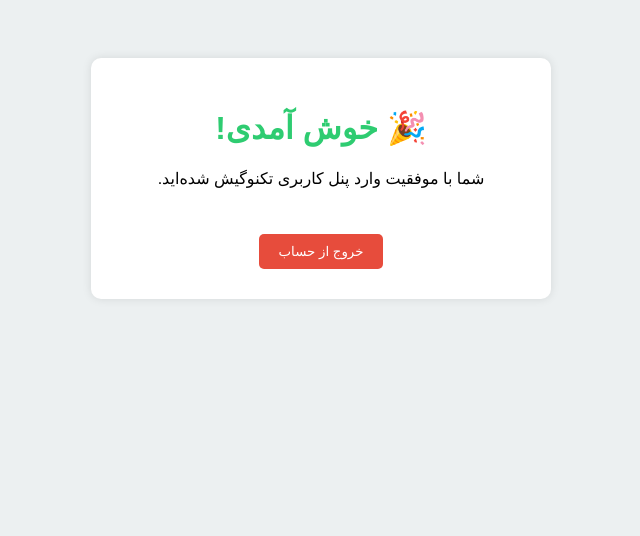
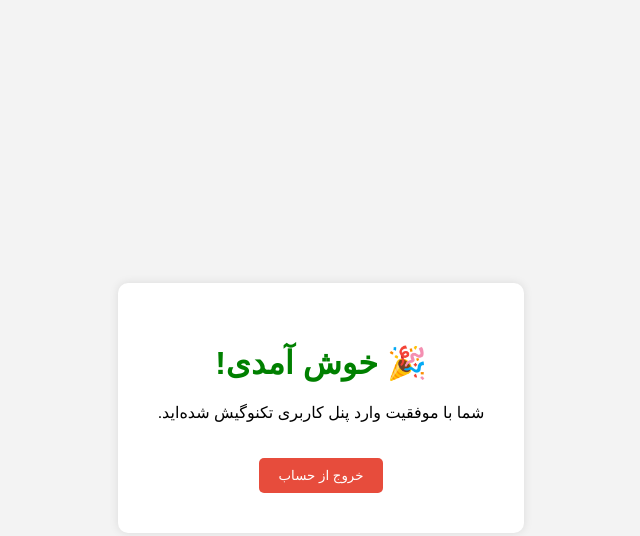
Before and after one commit to gishoostudio/teknogish, a website: page src/dashboard.html in a window 1280 px wide. Shown: the whole page, without its empty margins (319-959 px from the left). Drawn offline with Linux system fonts and the light colour scheme; sample sign-in values are in the browser's storage.

Commit message:
Update dashboard.html

```diff
--- a/src/dashboard.html
+++ b/src/dashboard.html
@@ -1,43 +1,36 @@
-
 <!DOCTYPE html>
 <html lang="fa">
 <head>
-  <meta charset="UTF-8" />
-  <meta name="viewport" content="width=device-width, initial-scale=1.0"/>
-  <title>داشبورد تکنوگیش</title>
+  <meta charset="UTF-8">
+  <title>داشبورد</title>
   <style>
     body {
       font-family: sans-serif;
-      background: #ecf0f1;
       direction: rtl;
-      text-align: center;
-      padding: 50px;
+      background-color: #f3f3f3;
+      display: flex;
+      justify-content: center;
+      align-items: center;
+      height: 100vh;
     }
     .card {
       background: white;
-      padding: 30px;
+      padding: 40px;
       border-radius: 10px;
       box-shadow: 0 0 10px rgba(0,0,0,0.1);
-      max-width: 400px;
-      margin: auto;
+      text-align: center;
     }
-    h1 {
-      color: #2ecc71;
-    }
-    p {
-      margin-top: 20px;
+    .card h1 {
+      color: green;
     }
     button {
-      margin-top: 30px;
+      margin-top: 20px;
       padding: 10px 20px;
       background: #e74c3c;
       color: white;
       border: none;
       border-radius: 5px;
       cursor: pointer;
-    }
-    button:hover {
-      background: #c0392b;
     }
   </style>
 </head>
@@ -46,15 +39,17 @@
   <div class="card">
     <h1>🎉 خوش آمدی!</h1>
     <p>شما با موفقیت وارد پنل کاربری تکنوگیش شده‌اید.</p>
-
     <button onclick="logout()">خروج از حساب</button>
   </div>
 
   <script>
+    if (!localStorage.getItem('token')) {
+      window.location.href = '/src/index.html';
+    }
+
     function logout() {
-      // اگر در آینده توکن اضافه شد اینجا حذف میشه
-      alert("از حساب خارج شدید.");
-      window.location.href = "/";
+      localStorage.removeItem('token');
+      window.location.href = '/src/index.html';
     }
   </script>
 
```
